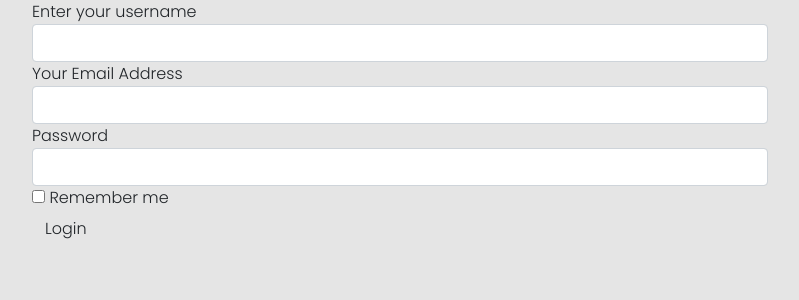
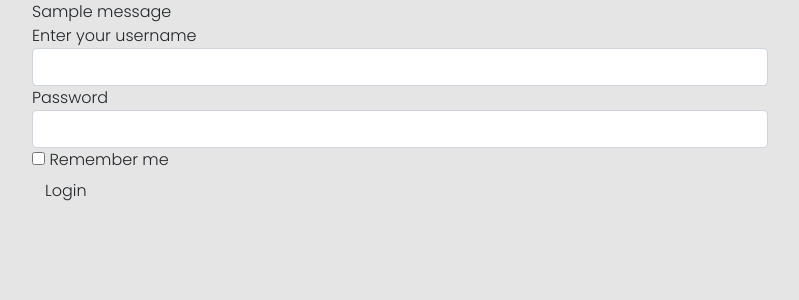
Before and after one commit to ivymmurithi/pitches, a Flask app: page /login in a window 1280 px wide. Shown: the part 74-374 px from the top of the page, without its empty margins (240-1039 px from the left). Run offline with Flask 2, Linux system fonts and the light colour scheme; tables that the repository leaves empty hold one stand-in row (values such as "Sample post"); one stand-in notice (Sample message) is shown; parts of the project's set-up code (start-up, migrations or seed data) failed here and were passed over; some libraries are stand-ins or nearby versions; some web fonts are replaced.

Commit message:
flash messages and signup redirecting

```diff
--- a/forms.py
+++ b/forms.py
@@ -1,10 +1,11 @@
 from flask_wtf import FlaskForm
 from wtforms import StringField,PasswordField,SubmitField, ValidationError,EmailField,BooleanField,IntegerField, DateField, HiddenField
 from wtforms.validators import InputRequired,Email,EqualTo,Length,email_validator
+from wtforms import ValidationError
+from models.user import User
 
 class LoginForm(FlaskForm):
     username = StringField(label='Enter your username',validators = [InputRequired()])
-    email = EmailField(label='Your Email Address',validators=[InputRequired(),Email()])
     password = PasswordField(label='Password',validators = [InputRequired(), Length(min=5, max = 50)])
     remember = BooleanField(label='Remember me')
     submit = SubmitField(label='Login')
@@ -13,7 +14,7 @@ class SignupForm(FlaskForm):
     first_name = StringField(label='First Name',validators=[InputRequired()])
     last_name = StringField(label=' Last Name',validators=[InputRequired()])
     username = StringField(label='Username',validators=[InputRequired()])
-    email = EmailField(label='Email',validators=[InputRequired(),Email(message = 'Invalid Email')])
+    email = EmailField(label='Email',validators=[InputRequired(),Email()])
     password = PasswordField(label='Password',validators = [InputRequired(),Length(min=5, max=50)])
     submit = SubmitField(label='Sign Up')
 
--- a/main.py
+++ b/main.py
@@ -7,7 +7,7 @@ from models.pitch import Pitch
 from models.comment import Comment
 from db import app, db
 from flask_bootstrap import Bootstrap
-from flask_script import Manager
+from flask_script import Manager, Server
 from flask_migrate import Migrate,MigrateCommand
 from flask_login import LoginManager,login_user
 from werkzeug.security import check_password_hash,generate_password_hash
@@ -17,6 +17,7 @@ bootstrap = Bootstrap(app)
 manager = Manager(app)
 migrate = Migrate(app,db)
 manager.add_command('db',MigrateCommand)
+manager.add_command('server',Server)
 login_manager = LoginManager()
 login_manager.init_app(app)
 login_manager.login_view = 'login'
@@ -48,9 +49,10 @@ def login():
                 login_user(user, remember=True)
                 session["user_id"] = user.id
                 session["username"] = user.username
+                flash('Login Successful!')
                 return redirect(url_for('pitches'))
-            flash('Invalid Username or Password')
-        flash('Invalid Username or Password')
+            else:
+                flash('Invalid Username or Password!', 'error')
 
     return  render_template("login.html",form = form,user_id=session.get("user_id", None))
 
@@ -59,21 +61,30 @@ def getsignup():
 
     signup_form = SignupForm()
 
+
     if signup_form.validate_on_submit():
         first_name = signup_form.first_name.data
         last_name = signup_form.last_name.data
         username = signup_form.username.data
         email = signup_form.email.data
+
         password = signup_form.password.data
 
         hashed_password = generate_password_hash(password, method="sha256")
 
-        new_user = User(first_name=first_name,last_name=last_name,username=username,email=email,password=hashed_password)
+        user = User.query.filter(email == email).first()
 
-        db.session.add(new_user)
-        db.session.commit()
-        flash('User added successfully')
-        return redirect(url_for('login'))
+        if user:
+            flash ('Email already exists!')
+            return redirect(url_for('getsignup'))
+        else:
+            new_user = User(first_name=first_name,last_name=last_name,username=username,email=email,password=hashed_password)
+
+            db.session.add(new_user)
+            db.session.commit()
+            flash('Account added successfully!')
+            return redirect(url_for('login'))
+
 
     return render_template('signup.html',signup_form=signup_form,user_id=session.get("user_id", None))
 
@@ -124,6 +135,7 @@ def add_comment():
 @app.route('/logout')
 def logout():
     session.clear()
+    flash('Logged out successfully!')
     return render_template('index.html',user_id=session.get("user_id", None))
 
 @app.route('/votes', methods=['POST'])
--- a/requirements.txt
+++ b/requirements.txt
@@ -21,6 +21,7 @@ itsdangerous==1.1.0
 Jinja2==2.11.3
 Mako==1.1.6
 MarkupSafe==2.0.1
+pkg_resources==0.0.0
 psycopg2==2.9.3
 SQLAlchemy==1.4.31
 visitor==0.1.3
--- a/templates/base.html
+++ b/templates/base.html
@@ -48,6 +48,14 @@
     </nav>
     {% block content %}
 
+    {% with messages = get_flashed_messages() %}
+        {% if messages %}
+            {% for message in messages %}
+                <li>{{ message }}</li>
+            {% endfor %}
+        {% endif %}
+    {% endwith %}
+
     {% endblock %}
     <script src="https://code.jquery.com/jquery-3.6.0.min.js"
         integrity="sha256-/xUj+3OJU5yExlq6GSYGSHk7tPXikynS7ogEvDej/m4=" crossorigin="anonymous"></script>
--- a/templates/index.html
+++ b/templates/index.html
@@ -1,5 +1,4 @@
 {% extends "base.html" %}
-
 
 {% block content %}
 
--- a/templates/login.html
+++ b/templates/login.html
@@ -2,15 +2,17 @@
 {% import 'bootstrap/wtf.html' as wtf%}
 
 
+{% block content %}
 
-{% block content %}
 <form action="/login" method="post">
 
     <div class="container">
         <div class="row">
             <div class="col-md-2"> </div>
             <div class="col-md-8">
-
+                {% for message in get_flashed_messages() %}
+                    {{ message }}
+                {% endfor %}
             {{wtf.quick_form(form)}}
 
             </div>
--- a/templates/pitches.html
+++ b/templates/pitches.html
@@ -4,6 +4,7 @@
 
 
 {% block content %}
+
 <div class="user">
 Logged in as: {{ username }}
 </div>
--- a/templates/signup.html
+++ b/templates/signup.html
@@ -2,15 +2,17 @@
 {% import 'bootstrap/wtf.html' as wtf%}
 
 
+{% block content %}
 
-{% block content %}
 <form action="/signup" method="POST">
 
     <div class="container">
         <div class="row">
             <div class="col-md-2"> </div>
             <div class="col-md-8">
-
+                {% for message in get_flashed_messages() %}
+                {{ message }}
+                {% endfor %}
              {{wtf.quick_form(signup_form)}}
 
             </div>
```
